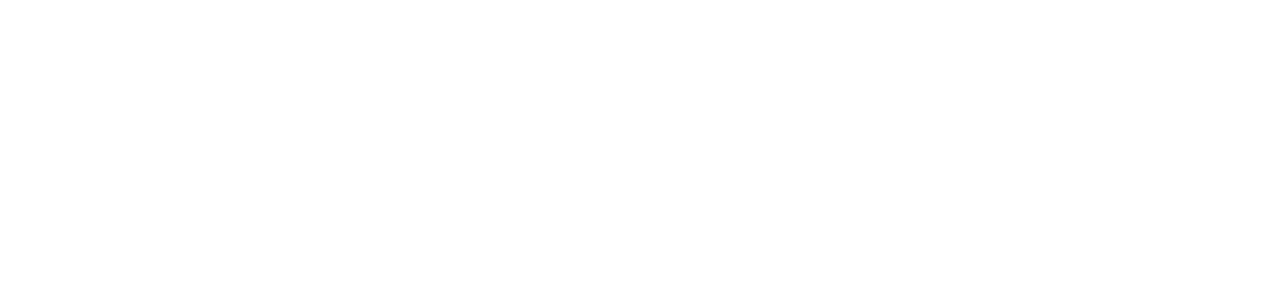
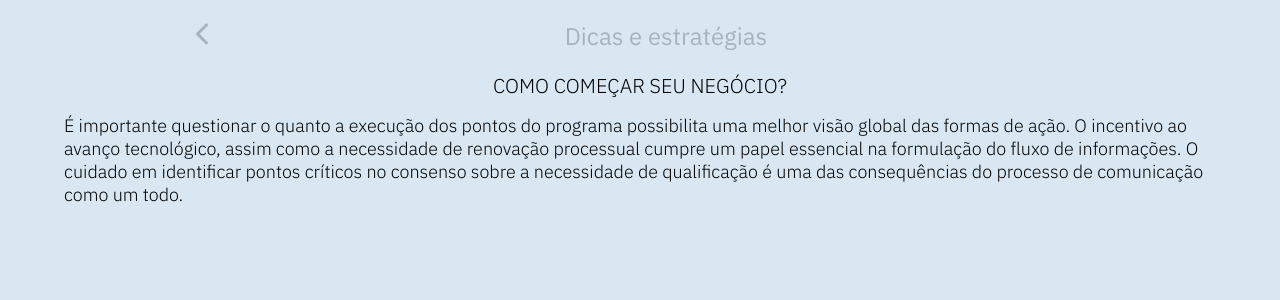
Before and after one commit to deboralbarros/empreendaqui, a React (Create React App) app: page /tips in a window 1280 px wide. Shown: the top 300 px of the page. Built offline with nearby package versions, Linux system fonts and the light colour scheme.

Commit message:
feat: tips page

```diff
--- /dev/null
+++ b/src/pages/Tips/index.jsx
@@ -0,0 +1,25 @@
+import { Container, Title, P } from "./style";
+
+import Header from "../../components/Header";
+
+const Tips = () => {
+  const user = "jovem";
+
+  return (
+    <Container background={user}>
+      <Header title="Dicas e estratégias" />
+      <Title>Como começar seu negócio?</Title>
+      <P>
+        É importante questionar o quanto a execução dos pontos do programa
+        possibilita uma melhor visão global das formas de ação. O incentivo ao
+        avanço tecnológico, assim como a necessidade de renovação processual
+        cumpre um papel essencial na formulação do fluxo de informações. O
+        cuidado em identificar pontos críticos no consenso sobre a necessidade
+        de qualificação é uma das consequências do processo de comunicação como
+        um todo.
+      </P>
+    </Container>
+  );
+};
+
+export default Tips;
--- /dev/null
+++ b/src/pages/Tips/style.js
@@ -0,0 +1,27 @@
+import styled from "styled-components";
+
+export const Container = styled.div`
+  background-color: ${({ background }) =>
+    background === "empresa"
+      ? "rgba(79, 193, 142, 0.22)"
+      : background === "jovem"
+      ? "rgba(79, 145, 193, 0.22)"
+      : "rgba(222, 103, 103, 0.08)"};
+  min-height: 100vh;
+  display: flex;
+  flex-direction: column;
+  align-items: center;
+`;
+
+export const Title = styled.h1`
+  font-size: 20px;
+  font-weight: 300;
+  margin: 0 auto;
+  text-transform: uppercase;
+`;
+
+export const P = styled.p`
+  margin: 15px 0;
+  width: 90%;
+  font: 300 18px "IBM Plex Sans", sans-serif;
+`;
--- a/src/routes/index.jsx
+++ b/src/routes/index.jsx
@@ -6,6 +6,7 @@
 import TransactionHistory from "../pages/TransactionHistory";
 import CreateBid from "../pages/CreateBid";
 import Customer from "../pages/Customer";
+import Tips from "../pages/Tips";
 
 const Routes = () => (
   <Switch>
@@ -26,6 +27,7 @@
     <Route path="/transactionhistory" exact component={TransactionHistory} />
     <Route path="/history" exact component={TransactionHistory} />
     <Route path="/createbid" component={CreateBid} />
+    <Route path="/tips" exact component={Tips} />
   </Switch>
 );
 
```
